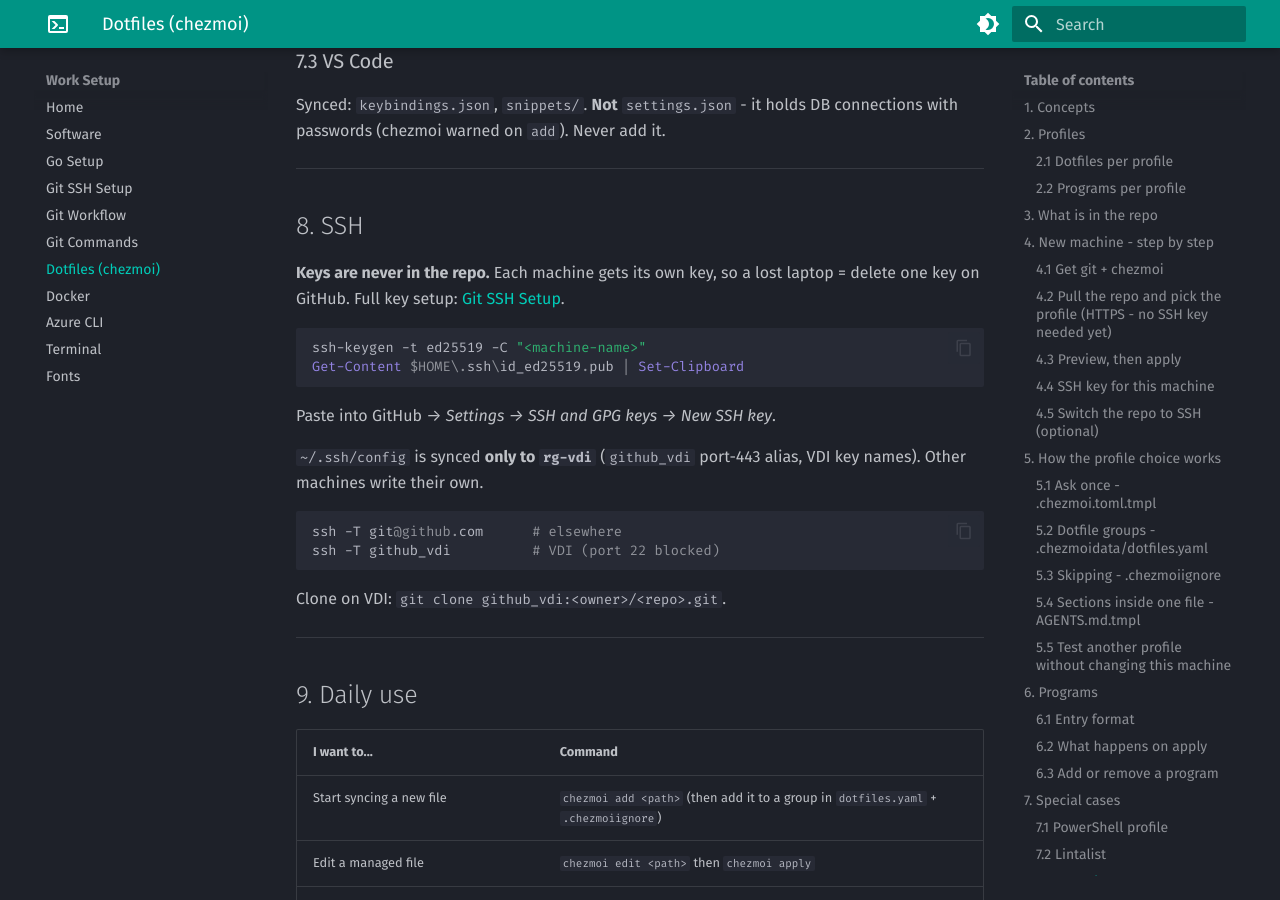
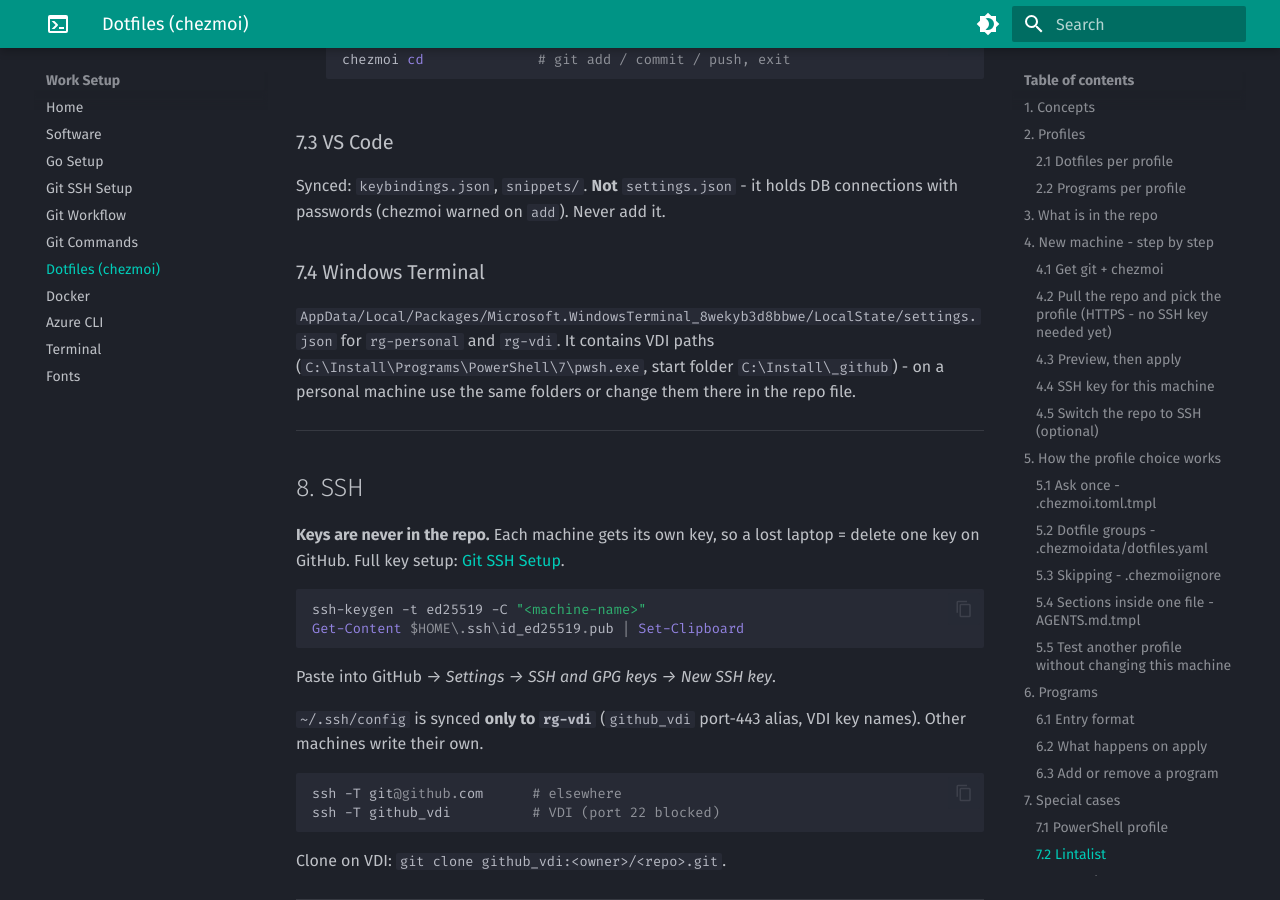
Before and after one commit to Buerostuff/work-setup, an MkDocs documentation site: the page built from docs/chezmoi.md, in a window 1280 px wide and 900 px high, scrolled down 8291 px. Built offline with MkDocs 1.6.1 and Material for MkDocs 9.7.7, drawn with Linux system fonts in a browser that asks for light colours; some of the changed text lies outside the part shown.

Commit message:
Add Windows Terminal to chezmoi guide

```diff
--- a/docs/chezmoi.md
+++ b/docs/chezmoi.md
@@ -56,9 +56,10 @@
 | VS Code keybindings + snippets | ✓ | ✓ | ✓ | | | |
 | Lintalist settings + snippets | ✓ | ✓ | ✓ | ✓ | | |
 | SSH config (`github_vdi`, devops) | | | ✓ | | | |
+| Windows Terminal `settings.json` | ✓ | | ✓ | | | |
 
 Not synced on purpose: VS Code `settings.json` (holds DB connection passwords),
-SSH keys, Windows Terminal (not on the VDI - add later from a personal machine).
+SSH keys.
 
 ### 2.2 Programs per profile
 
@@ -334,6 +335,13 @@
 Synced: `keybindings.json`, `snippets/`. **Not** `settings.json` - it holds DB
 connections with passwords (chezmoi warned on `add`). Never add it.
 
+### 7.4 Windows Terminal
+
+`AppData/Local/Packages/Microsoft.WindowsTerminal_8wekyb3d8bbwe/LocalState/settings.json`
+for `rg-personal` and `rg-vdi`. It contains VDI paths (`C:\Install\Programs\PowerShell\7\pwsh.exe`,
+start folder `C:\Install\_github`) - on a personal machine use the same folders
+or change them there in the repo file.
+
 ---
 
 ## 8. SSH
```
